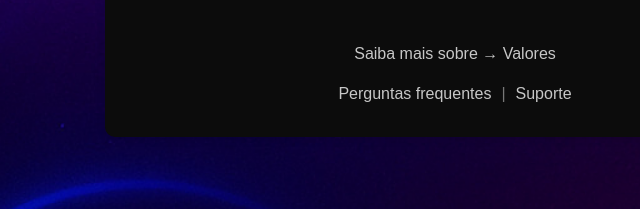
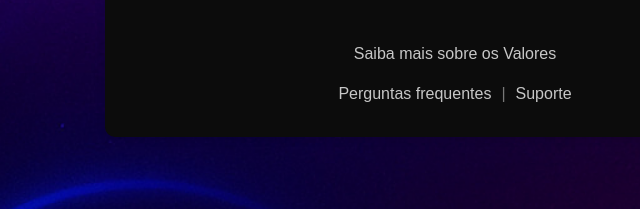
Before and after one commit to PackPriv/PackPrive.Store, a plain HTML site: page site-packpriv/index.html in a window 1280 px wide. Shown: the part 537-746 px from the top of the page, 185-825 px from the left. Drawn offline with Linux system fonts and the light colour scheme.

Commit message:
atualizei o index.html

```diff
--- a/site-packpriv/index.html
+++ b/site-packpriv/index.html
@@ -42,7 +42,7 @@
 
         <footer>
             <div class="footer-links">
-                <a href="#values" class="link">Saiba mais sobre → Valores</a>
+                <a href="#values" class="link">Saiba mais sobre os Valores</a>
                 <div class="footer-nav">
                     <a href="#examples">Perguntas frequentes</a>
                     <span>|</span>
```
